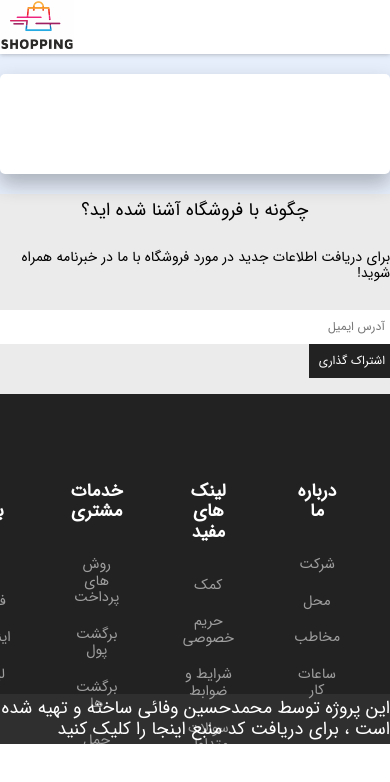
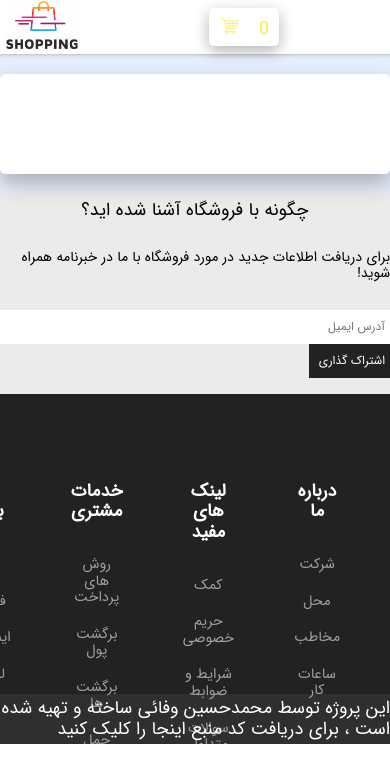
Before and after one commit to vafa2020/shopping, a React (Create React App) app: page /cartBox in a window 390 px wide. Shown: the top 782 px of the page. Built offline with nearby package versions, Linux system fonts and the light colour scheme; some icons are missing; what jss-rtl would draw is missing.

Commit message:
modify shop nav

```diff
--- a/src/app/Components/CartBoxHeader/CartBoxHeader.module.scss
+++ b/src/app/Components/CartBoxHeader/CartBoxHeader.module.scss
@@ -4,8 +4,6 @@
   display: flex;
   justify-content: space-between;
   align-items: center;
-  position: absolute;
-  right: 870px;
   width: 70px;
   padding: 2px 10px;
   border-radius: $dimen-rounded-low;
@@ -14,10 +12,12 @@
   .IconCart {
     font-size: 1.8rem;
     color: $color-yellow;
+    margin-top:5px;
   }
 
   .CartCount {
     font-size: 1.5rem;
     color: $color-yellow;
+    margin-top:5px;
   }
 }
--- /dev/null
+++ b/src/app/Components/NavLink/NavLink.js
@@ -0,0 +1,25 @@
+import React from "react";
+import {Link} from "react-router-dom";
+import classes from './NavLink.module.scss';
+import {Constants} from "../../values/Constants";
+
+
+export default function NavLink() {
+    return (
+        <ul className={classes.Items}>
+            <li className={classes.Item}><Link to="/" className={classes.Link}>{Constants.Splash}</Link></li>
+            <li className={classes.Item}>
+                <Link to={'/product'} className={classes.Link}>
+                    {Constants.Product}
+                </Link>
+            </li>
+            <li className={classes.Item}><Link to="/product/laptop"
+                                               className={classes.Link}>{Constants.Laptop}</Link></li>
+            <li className={classes.Item}><Link to="/product/camera"
+                                               className={classes.Link}>{Constants.Camera}</Link></li>
+            <li className={classes.Item}><Link to="/product/watch" className={classes.Link}>{Constants.Watch}</Link>
+            </li>
+            <li className={classes.Item}><Link to='/cartBox' className={classes.Link}>{Constants.Cart}</Link></li>
+        </ul>
+    )
+}
--- /dev/null
+++ b/src/app/Components/NavLink/NavLink.module.scss
@@ -0,0 +1,52 @@
+@import "src/app/static/style/basic";
+
+.Items {
+  display: flex;
+  align-items: center;
+  text-align: center;
+  @media only screen and (max-width: 998px) {
+    flex-direction: column;
+    position: absolute;
+    height: 100vh;
+    width: 150px;
+    background-color: $color-light;
+    top: 41px;
+    right: 0;
+    padding: 0;
+    margin-right: -150px;
+    visibility: hidden;
+    opacity: 0;
+    &:active {
+      margin-right: 0;
+      visibility: visible;
+      opacity:1;
+    }
+  }
+
+  .Item {
+    list-style: none;
+    padding-left: 30px;
+    @media only screen and (max-width: 998px) {
+      list-style: none;
+      background-color: $color-light-green;
+      width: 130px;
+      padding: 10px;
+      border-radius: $dimen-rounded-low;
+      margin-top: 5px;
+
+    }
+
+    .Link {
+      font-size: 1.2rem;
+      color: $color-dark;
+      text-decoration: none;
+      @media only screen and (max-width: 998px) {
+        color: $color-light;
+      }
+
+      &:hover {
+        color: $color-red;
+      }
+    }
+  }
+}
--- a/src/app/Components/Navigation/Navigation.js
+++ b/src/app/Components/Navigation/Navigation.js
@@ -1,29 +1,13 @@
-import React, {useRef} from "react";
-import {Link} from "react-router-dom";
+import React from "react";
 import classes from './Navigation.module.scss';
-import {Constants} from "../../values/Constants";
+import NavLink from "../NavLink/NavLink";
 
 
 export default function Navigation() {
-    const Items = useRef()
     return (
 
         <nav className={classes.Navigation}>
-            <ul ref={Items} className={classes.Items}>
-                <li className={classes.Item}><Link to="/" className={classes.Link}>{Constants.Splash}</Link></li>
-                <li className={classes.Item}>
-                    <Link to={'/product'} className={classes.Link}>
-                        {Constants.Product}
-                    </Link>
-                </li>
-                <li className={classes.Item}><Link to="/product/laptop"
-                                                   className={classes.Link}>{Constants.Laptop}</Link></li>
-                <li className={classes.Item}><Link to="/product/camera"
-                                                   className={classes.Link}>{Constants.Camera}</Link></li>
-                <li className={classes.Item}><Link to="/product/watch" className={classes.Link}>{Constants.Watch}</Link>
-                </li>
-                <li className={classes.Item}><Link to='/cartBox' className={classes.Link}>{Constants.Cart}</Link></li>
-            </ul>
+            <NavLink/>
         </nav>
 
     )
--- a/src/app/Components/Navigation/Navigation.module.scss
+++ b/src/app/Components/Navigation/Navigation.module.scss
@@ -1,50 +1,8 @@
 @import "src/app/static/style/basic";
 
 .Navigation {
-  .Items {
-    display: flex;
-    @media only screen and (min-width: 360px) {
-      align-items: center;
-      text-align: center;
-      flex-direction: column;
-      position: absolute;
-      height: 100vh;
-      width: 150px;
-      background-color: $color-light;
-      top: 43px;
-      right: 0;
-      padding: 0;
-      margin-right: -150px;
-      &:active {
-        margin-right: 0;
-      }
-    }
+  @media only screen and (max-width: 998px) {
+display: none;
 
-    .Item {
-      list-style: none;
-      padding-left: 30px;
-      @media only screen and (min-width: 360px) {
-        list-style: none;
-        background-color: $color-light-green;
-        width: 130px;
-        padding: 10px;
-        border-radius: $dimen-rounded-low;
-        margin-top: 5px;
-
-      }
-
-      .Link {
-        font-size: 1.2rem;
-        color: $color-dark;
-        text-decoration: none;
-        @media only screen and (min-width: 360px) {
-          color: $color-light;
-        }
-
-        &:hover {
-          color: $color-red;
-        }
-      }
-    }
   }
 }
--- /dev/null
+++ b/src/app/Components/NavigationMobile/NavigationMobile.js
@@ -0,0 +1,17 @@
+import React from "react";
+import classes from './NavigationMobile.module.scss';
+import NavLink from "../NavLink/NavLink";
+import {CgMenuRound} from "react-icons/all";
+
+
+export default function NavigationMobile() {
+
+    return (
+
+        <nav className={classes.NavigationMobile}>
+            <CgMenuRound className={classes.Hamburger}  />
+            <NavLink/>
+        </nav>
+
+    )
+}
--- /dev/null
+++ b/src/app/Components/NavigationMobile/NavigationMobile.module.scss
@@ -0,0 +1,18 @@
+@import "src/app/static/style/basic";
+
+.NavigationMobile {
+  display: none;
+
+  .Hamburger {
+
+  }
+
+  @media only screen and (max-width: 998px) {
+    display: flex;
+    .Hamburger {
+      font-size: 3rem;
+      color: $color-gold;
+      cursor: pointer;
+    }
+  }
+}
--- a/src/app/Layout/Basic.layout.js
+++ b/src/app/Layout/Basic.layout.js
@@ -1,48 +1,54 @@
-import React, {useRef, useState} from "react";
+import React from "react";
 import {Link} from "react-router-dom";
 import classes from './Basic.layout.module.scss'
 import Navigation from "../Components/Navigation/Navigation";
 import {Logo} from "../values/Files";
 import Footer from "../Components/Footer/Footer";
 import CartBoxHeader from "../Components/CartBoxHeader/CartBoxHeader";
-import {GiHamburgerMenu} from "react-icons/all";
+import NavigationMobile from "../Components/NavigationMobile/NavigationMobile";
 
 
 export default function BasicLayout(props) {
-    const [isClose, setIsClose] = useState(true);
-    const nav=props.ref
-    const menuHamburger = () => {
-        if (isClose) {
-            nav.classList.add('active');
-            setIsClose(false)
-        }else {
-            nav.classList.remove('active')
-            setIsClose(true)
-        }
-    }
+
     return (
         <div className={classes.BasicLayout}>
-
+            <div className={'container'}>
+                <div className={'row'}>
                     <header className={classes.Header}>
-                <span onClick={menuHamburger} className={classes.HamburgerMenu}>
-                    <GiHamburgerMenu/>
-                </span>
+                        <div className="col-md-8 col-xs-2">
                             <Navigation/>
+                            <NavigationMobile/>
+                        </div>
+                        <div className="col-md-4 col-xs-10">
+                            <div className={'row'}>
+                                <div className={classes.Left}>
+                                    <div className="col-md-6 col-xs-6">
+                                        <div className={classes.BoxCart}>
                                             <CartBoxHeader/>
+                                        </div>
+                                    </div>
+                                    <div className="col-md-6 col-xs-6">
                                         <div className={classes.BoxLogo}>
                                             <Link to="/">
                                                 <img className={classes.Logo} src={Logo} alt=""/>
                                             </Link>
                                         </div>
+                                    </div>
+                                </div>
+
+                            </div>
+                        </div>
                     </header>
-            <div className={'container'}>
+                </div>
+
+
                 <main className={classes.Main}>
                     {props.children}
                 </main>
-            </div>
                 <footer className={classes.Footer}>
                     <Footer/>
                 </footer>
             </div>
+        </div>
     )
 }
--- a/src/app/Layout/Basic.layout.module.scss
+++ b/src/app/Layout/Basic.layout.module.scss
@@ -4,34 +4,35 @@
   background-color: $color-secondary;
 
   .Header {
-    position: relative;
     display: flex;
     justify-content: space-between;
     align-items: center;
+    width: 100%;
     box-shadow: rgba(0, 0, 0, 0.3) 0 0 5px 0;
-    padding: 5px 350px 5px 400px;
+    padding: 5px 5px;
     background-color: $color-light;
+    position: relative;
 
-    .HamburgerMenu {
-      display: none;
+    @media only screen and (max-width: 998px) {
+      padding: 0 5px;
+
     }
 
-    @media only screen and (min-width: 360px) {
-      position: relative;
+    .Left {
+      width: 100%;
       display: flex;
+      align-items: center;
       justify-content: space-between;
-      align-items: center;
-      box-shadow: rgba(0, 0, 0, 0.3) 0 0 5px 0;
-      padding: 0;
-      background-color: $color-light;
-      .HamburgerMenu {
-        display: inline-block;
-        font-size: 2rem;
-        padding: 5px;
-      }
+    }
+
+    .BoxCart {
+      display: flex;
+      justify-content: center;
     }
 
     .BoxLogo {
+      text-align: left;
+
       .Logo {
         cursor: pointer;
         height: 50px;
```
Lines whose indentation alone changed are shown as unchanged.
